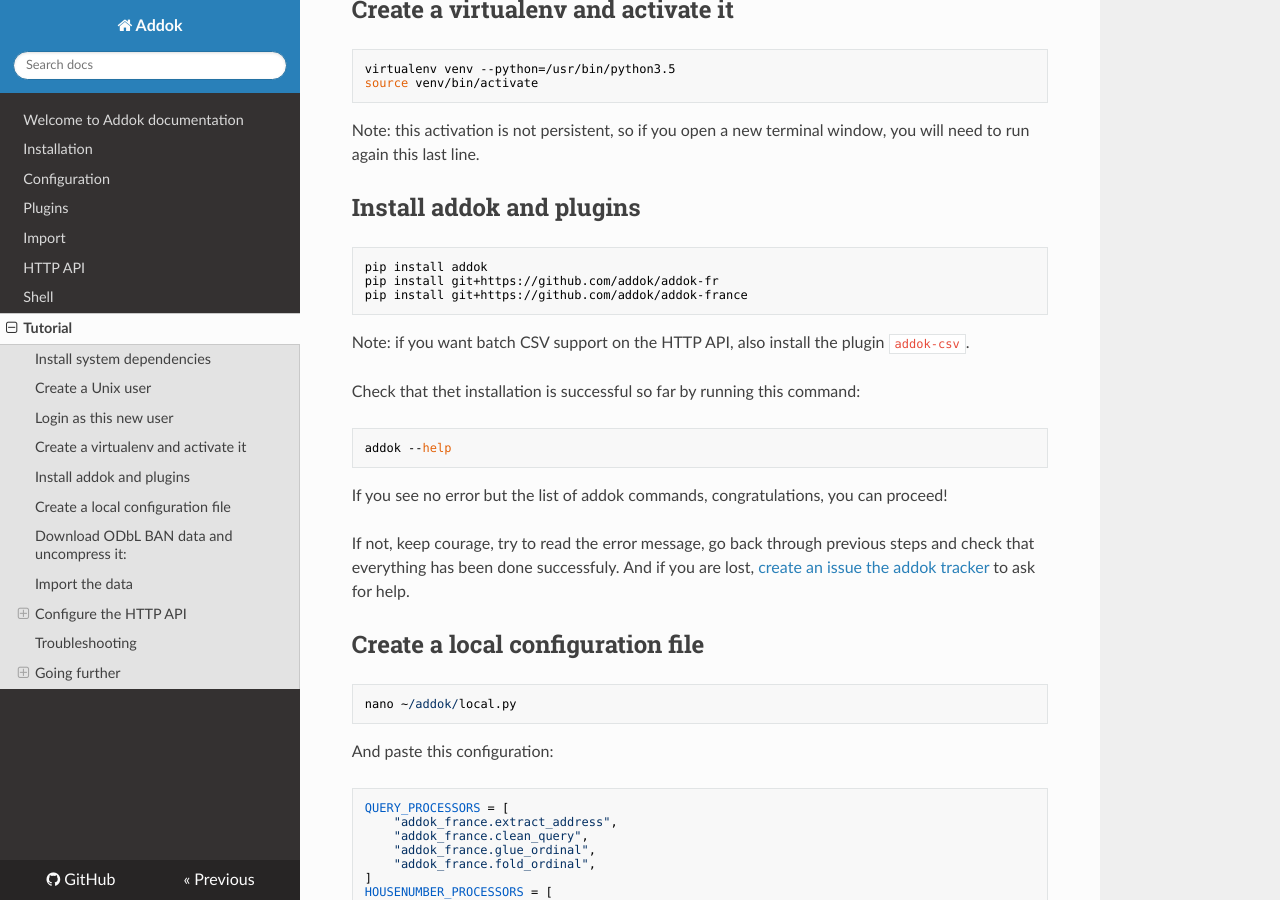
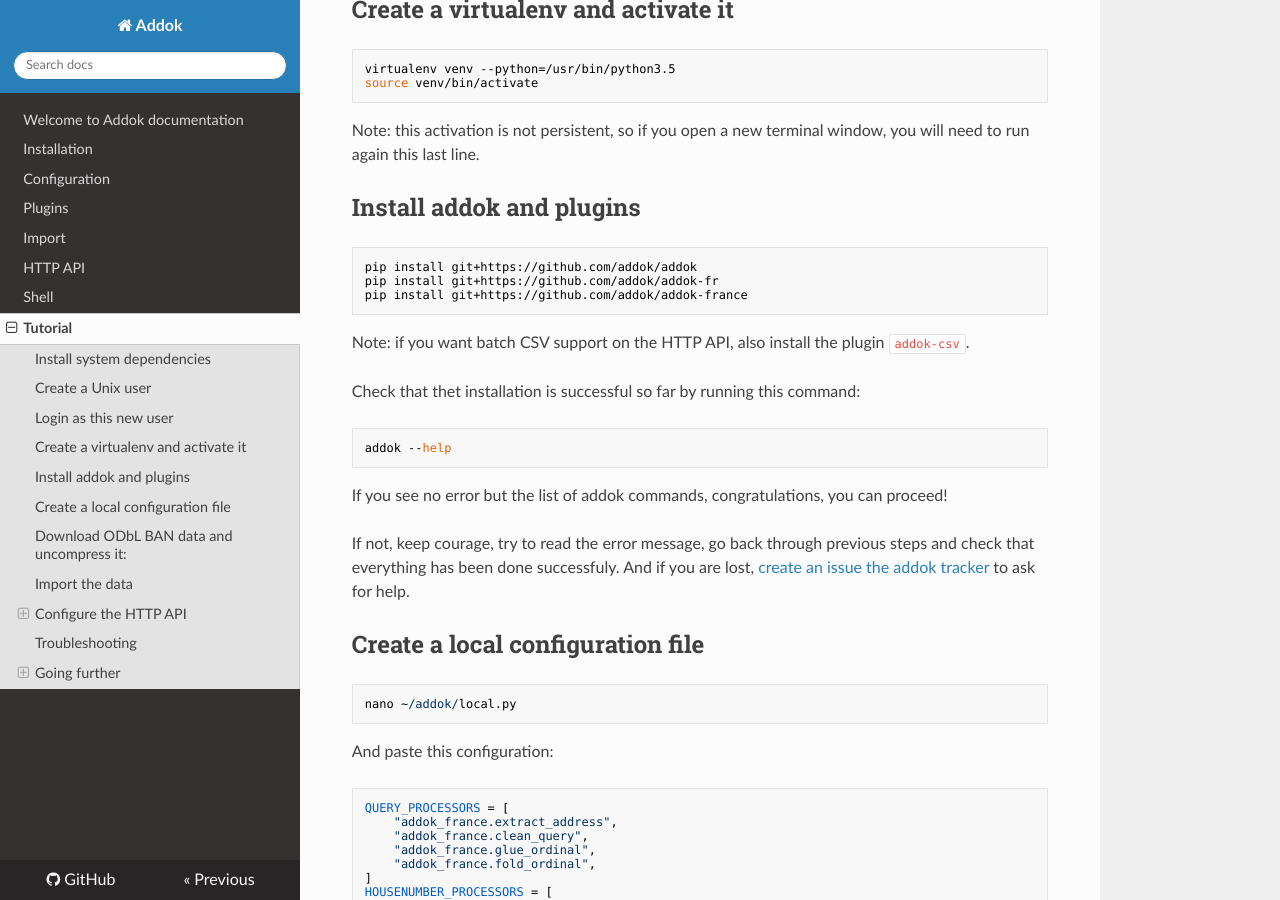
Before and after one commit to addok/addok, an MkDocs documentation site: the page built from docs/tutorial.md, in a window 1280 px wide and 900 px high, scrolled down 745 px. Built offline with MkDocs 1.6.1, drawn with Linux system fonts in a browser that asks for light colours; nearby versions of some CDN libraries; old or Windows-style settings are respelled for this version of MkDocs.

Commit message:
Change pip install addok to pip install git+

```diff
--- a/docs/tutorial.md
+++ b/docs/tutorial.md
@@ -34,7 +34,7 @@
 
 ## Install addok and plugins
 
-    pip install addok
+    pip install git+https://github.com/addok/addok
     pip install git+https://github.com/addok/addok-fr
     pip install git+https://github.com/addok/addok-france
 
```
